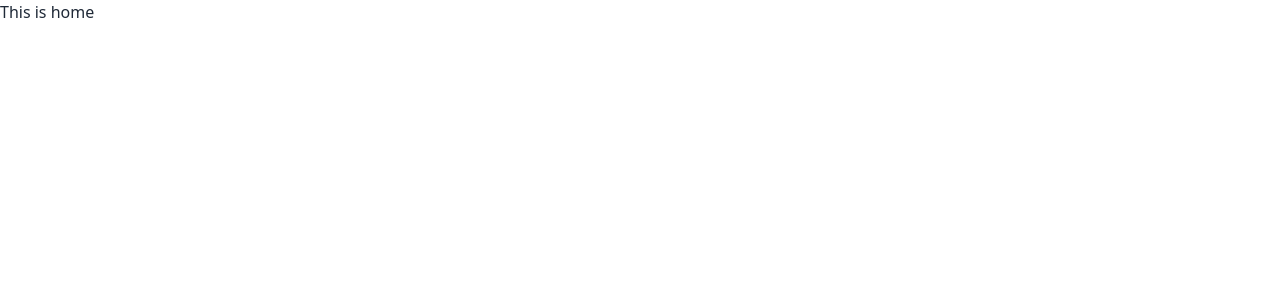
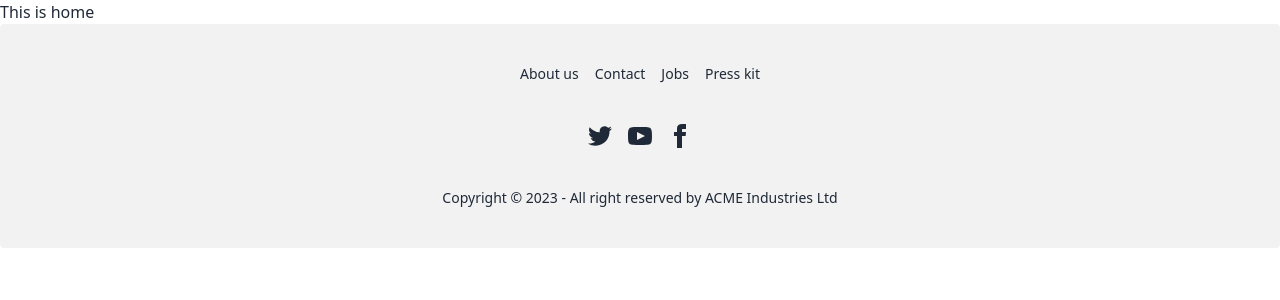
Before and after one commit to Emranhossainshuvo/Nightfall-client, a React (Vite) app: page / in a window 1280 px wide. Shown: the top 300 px of the page. Built offline with nearby package versions, Linux system fonts and the light colour scheme.

Commit message:
footer added

```diff
--- a/package.json
+++ b/package.json
@@ -12,6 +12,7 @@
   "dependencies": {
     "localforage": "^1.10.0",
     "match-sorter": "^6.3.1",
+    "moment": "^2.29.4",
     "react": "^18.2.0",
     "react-dom": "^18.2.0",
     "react-router-dom": "^6.21.1",
--- a/src/Layouts/Main.jsx
+++ b/src/Layouts/Main.jsx
@@ -1,9 +1,11 @@
 import { Outlet } from 'react-router-dom';
+import Footer from '../pages/shared/Footer/Footer';
 
 const Main = () => {
     return (
         <div>
           <Outlet></Outlet>
+          <Footer></Footer>
         </div>
     );
 };
--- a/src/main.jsx
+++ b/src/main.jsx
@@ -1,13 +1,13 @@
-import React from 'react'
-import ReactDOM from 'react-dom/client'
-import {
-  RouterProvider,
-} from "react-router-dom";
-import './index.css'
-import { router } from './Routes/Routes';
+import React from "react";
+import ReactDOM from "react-dom/client";
+import { RouterProvider } from "react-router-dom";
+import "./index.css";
+import { router } from "./Routes/Routes";
 
-ReactDOM.createRoot(document.getElementById('root')).render(
+ReactDOM.createRoot(document.getElementById("root")).render(
   <React.StrictMode>
-    <RouterProvider router={router} />
-  </React.StrictMode>,
-)
+    <div className="max-w-screen-2xl mx-auto">
+      <RouterProvider router={router} />
+    </div>
+  </React.StrictMode>
+);
--- /dev/null
+++ b/src/pages/shared/Footer/Footer.jsx
@@ -0,0 +1,58 @@
+import moment from 'moment';
+
+const Footer = () => {
+  return (
+    <>
+      <footer className="footer footer-center p-10 bg-base-200 text-base-content rounded">
+        <nav className="grid grid-flow-col gap-4">
+          <a className="link link-hover">About us</a>
+          <a className="link link-hover">Contact</a>
+          <a className="link link-hover">Jobs</a>
+          <a className="link link-hover">Press kit</a>
+        </nav>
+        <nav>
+          <div className="grid grid-flow-col gap-4">
+            <a>
+              <svg
+                xmlns="http://www.w3.org/2000/svg"
+                width="24"
+                height="24"
+                viewBox="0 0 24 24"
+                className="fill-current"
+              >
+                <path d="M24 4.557c-.883.392-1.832.656-2.828.775 1.017-.609 1.798-1.574 2.165-2.724-.951.564-2.005.974-3.127 1.195-.897-.957-2.178-1.555-3.594-1.555-3.179 0-5.515 2.966-4.797 6.045-4.091-.205-7.719-2.165-10.148-5.144-1.29 2.213-.669 5.108 1.523 6.574-.806-.026-1.566-.247-2.229-.616-.054 2.281 1.581 4.415 3.949 4.89-.693.188-1.452.232-2.224.084.626 1.956 2.444 3.379 4.6 3.419-2.07 1.623-4.678 2.348-7.29 2.04 2.179 1.397 4.768 2.212 7.548 2.212 9.142 0 14.307-7.721 13.995-14.646.962-.695 1.797-1.562 2.457-2.549z"></path>
+              </svg>
+            </a>
+            <a>
+              <svg
+                xmlns="http://www.w3.org/2000/svg"
+                width="24"
+                height="24"
+                viewBox="0 0 24 24"
+                className="fill-current"
+              >
+                <path d="M19.615 3.184c-3.604-.246-11.631-.245-15.23 0-3.897.266-4.356 2.62-4.385 8.816.029 6.185.484 8.549 4.385 8.816 3.6.245 11.626.246 15.23 0 3.897-.266 4.356-2.62 4.385-8.816-.029-6.185-.484-8.549-4.385-8.816zm-10.615 12.816v-8l8 3.993-8 4.007z"></path>
+              </svg>
+            </a>
+            <a>
+              <svg
+                xmlns="http://www.w3.org/2000/svg"
+                width="24"
+                height="24"
+                viewBox="0 0 24 24"
+                className="fill-current"
+              >
+                <path d="M9 8h-3v4h3v12h5v-12h3.642l.358-4h-4v-1.667c0-.955.192-1.333 1.115-1.333h2.885v-5h-3.808c-3.596 0-5.192 1.583-5.192 4.615v3.385z"></path>
+              </svg>
+            </a>
+          </div>
+        </nav>
+        <aside>
+          <p>Copyright © {moment().format("Y") } - All right reserved by ACME Industries Ltd</p>
+        </aside>
+      </footer>
+    </>
+  );
+};
+
+export default Footer;
```
Also changed, not shown: 1 other file (tests, documents, lock files or other folders).
